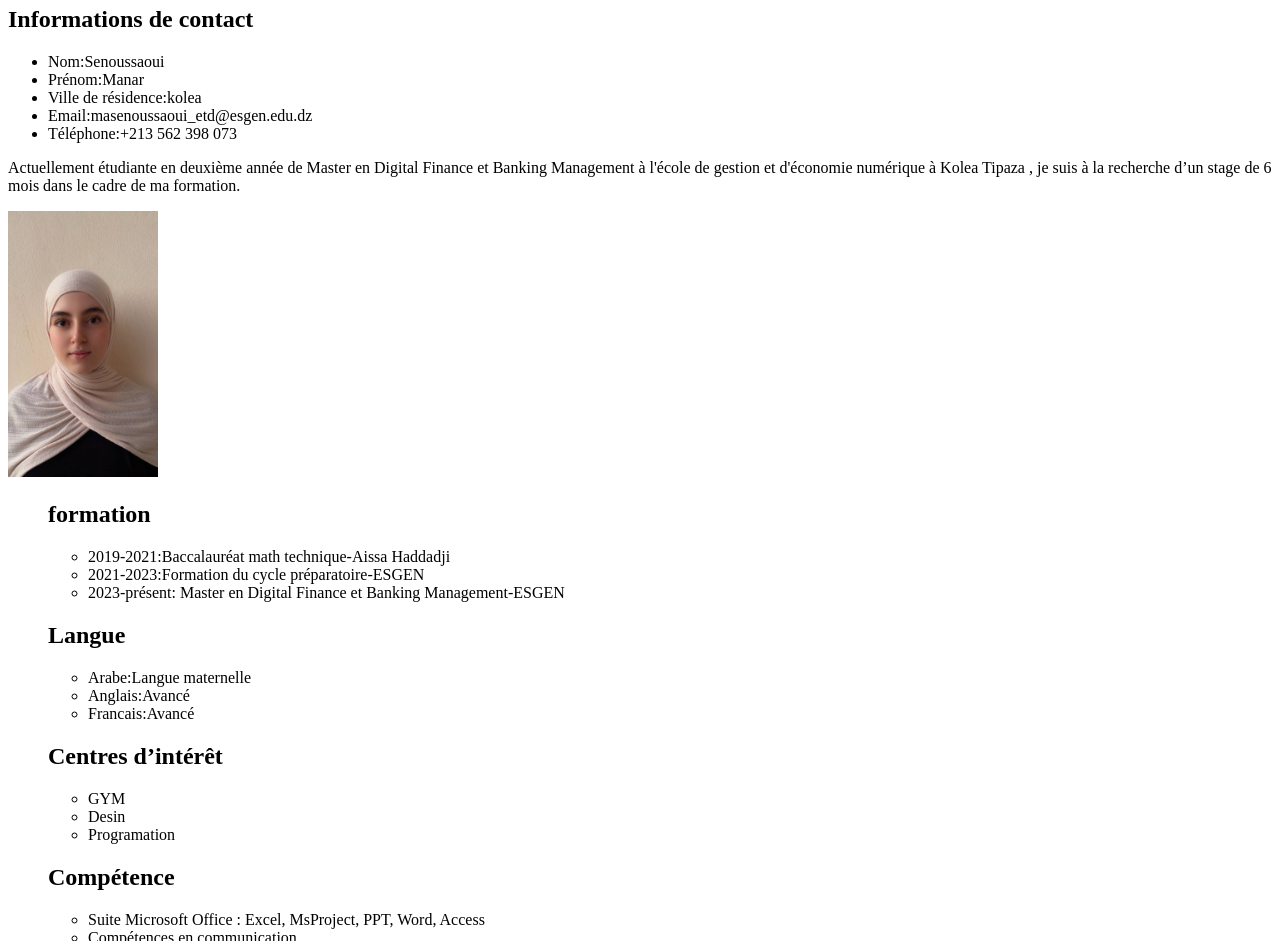
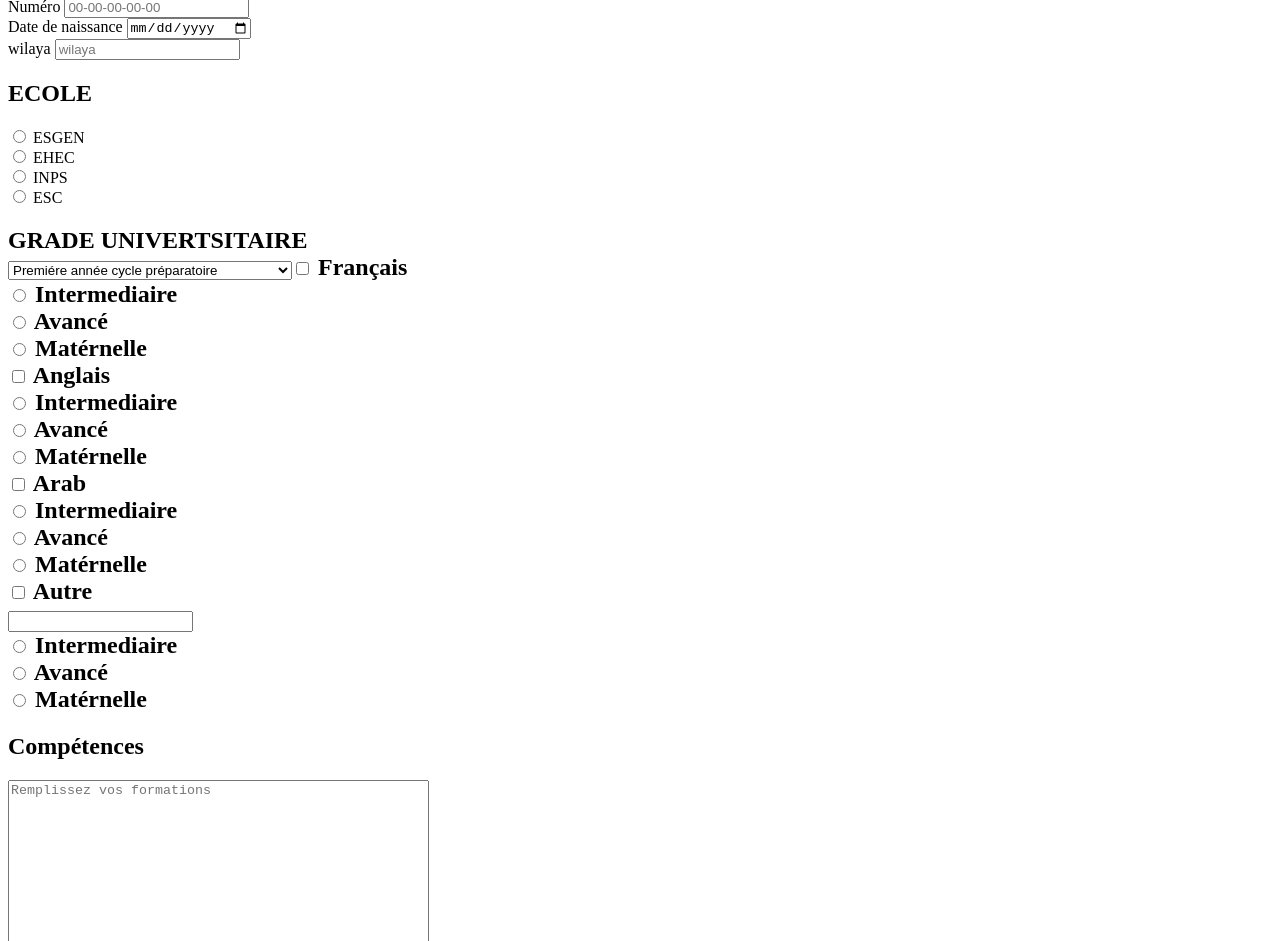
Before and after one commit to masenoussaoui/CV, a plain HTML site: page index.html in a window 1280 px wide. Shown: the part 74-1015 px from the top of the page. Drawn offline with Linux system fonts and the light colour scheme.

Commit message:
Add files via upload

```diff
--- a/index.html
+++ b/index.html
@@ -1,50 +1,90 @@
 <!DOCTYPE html>
 <html>
 <head>
-	<title>Senoussaoui Manar</title>
+<title>Senoussaoui</title>
 </head>
-<body>
-	<h1>Page personnel de nom prénom</h1>
-	<h2>Informations de contact</h2>
-	<ul>
-		<li>Nom:Senoussaoui</li>
-		<li>Prénom:Manar</li>
-		<li>Ville de résidence:kolea</li>
-		<li>Email:masenoussaoui_etd@esgen.edu.dz</li>
-		<li>Téléphone:+213 562 398 073</li>
-	</ul>
-	 <p>Actuellement étudiante en deuxième année de Master en Digital Finance et Banking Management à l'école de gestion et d'économie numérique à Kolea Tipaza , je suis à la recherche d’un stage de 6 mois dans le cadre de ma formation.</p>
-	 <img src="pic.jpg" width="150">
-	 <ol>
-	<h2>formation</h2>
-	<ul>
-		<li>2019-2021:Baccalauréat math technique-Aissa Haddadji</li>
-		<li>2021-2023:Formation du cycle préparatoire-ESGEN </li>
-		<LI>2023-présent: Master en Digital Finance et Banking Management-ESGEN</LI>
-		</ul>
-		<H2>Langue</H2>
-		<ul>
-			<li>Arabe:Langue maternelle</li>
-			<li>Anglais:Avancé</li>
-			<li>Francais:Avancé</li>
-		</ul>
-		<h2>Centres d’intérêt</h2>
-		<ul>
-			<li>GYM</li>
-			<LI>Desin</LI>
-			<li>Programation</li>
+<form action="index.php" method="post">
+<label for="Nom">Nom</label>
+<input id="Nom" type="test" placeholder="votre nom"required><br>
+<label for="prenom">Prénom</label>
+<input id="prenom" type="test" placeholder="votre prenom"required><br>
+<label for="email">Email</label>
+<input id="email" type="test" placeholder="email"required><br>
+<label for="numero">Numéro</label>
+<input id="numero" type="tel" placeholder="00-00-00-00-00"required max="10"pattern="[0]{1}[5-7]{1}[0-9]{8}"><br>
+<label for="date">Date de naissance</label>
+<input id="date" type="date"required><br>
+<label for="wilaya">wilaya</label>
+<input id="wilaya" type="test" placeholder="wilaya"required><br>
 
-		</ul>
-<h2>Compétence</h2>
-<ul>
-	<li>Suite Microsoft Office : Excel, MsProject, PPT, Word, Access</li>
-	<li>Compétences en communication</li>
-	<li>Développement web : HTML</li>
-</ul>
-<p>Pour plus d’informations, <a href="pageinfosup.html">ici</a>.</p>
-</body></p>
+<p><h2>ECOLE</h2>
+<input id="esgen" type="radio" name="ecole">
+<label for="esgen">ESGEN</label><br>
+<input id="EHEC" type="radio" name="ecole">
+<label for="EHEC">EHEC</label><br>
+<input id="INPS" type="radio" name="ecole">
+<label for="INPS">INPS</label><br>
+<input id="ESC" type="radio" name="ecole">
+<label for="ESC">ESC</label><br>
+<h2>
+<label for="grade universitaire">GRADE UNIVERTSITAIRE</label><br>
+<select id="GRADE UNIVERSITAIRE">
+<option value="PREMIERE ANNEE CYCLE PREPARATOIRE ">Premiére année cycle préparatoire</option>
+<option value="Deuxiéme CYCLE PREPARATOIRE">Deuxiéme année cycle préparatoire</option>
+<option value="PREMIERE ANNEE CYCLE MASTER TRONC COMMUN">Premiére année cycle master tronc commun</option>
+<option value="Deuxiéme année cycle master">Deuxieme année cycle master</option>
+<option value="troisiéme année cycle master">Troisiéme année cycle master</option>
+</h2>
+
+<p><h2>Langues</h2>
+<br>
+<input id="Français" type="checkbox" value="Français">
+<label for="Français">Français</label><br>
+<input id="IntermediaireF" type="radio" name="fr">
+<label for="IntermediaireF">Intermediaire </label><br>
+<input id="AvancéF" type="radio" value="AvancéF" name="fr">
+<label for="AvancéF">Avancé </label><br>
+<input id="MatérnelleF" type="radio" name="fr">
+<label for="MatérnelleF">Matérnelle </label><br>
 
 
-</ol>
+<input id="Anglais" type="checkbox" value="Anglais">
+<label for="Angalis">Anglais</label><br>
+<input id="IntermediaireA" type="radio" name="ang">
+<label for="IntermediaireA">Intermediaire </label><br>
+<input id="AvancéA" type="radio" value="AvancéA" name="ang">
+<label for="AvancéA">Avancé </label><br>
+<input id="MatérnelleA" type="radio" name="ang">
+<label for="MatérnelleA">Matérnelle </label><br>
+
+<input id="Arab" type="checkbox" value="Arab">
+<label for="Arab">Arab</label><br>
+<input id="IntermediaireAr" type="radio" name="arb">
+<label for="IntermediaireAr">Intermediaire </label><br>
+<input id="AvancéAr" type="radio" value="AvancéAr" name="arb">
+<label for="AvancéA">Avancé </label><br>
+<input id="MatérnelleAr" type="radio" name="arb">
+<label for="MatérnelleAr">Matérnelle </label><br>
+
+<input id="Autre" type="checkbox" value="Autre" name="aut">
+<label for="Autre">Autre</label><br>
+<input id="autres" type="text" ><br>
+<input id="IntermédiaireAutre" type="radio" name="aut">
+<label for="IntermdiaireAutre">Intermediaire </label><br>
+<input id="AvancéAr" type="radio" value="AvancéAr" name="aut">
+<label for="AvancéA">Avancé </label><br>
+<input id="MatérnelleAutre" type="radio" name="aut">
+<label for="MatérnelleAutre">Matérnelle </label><br>
+<h2><label for="Compétences" >Compétences</label><br></h2>
+<textarea id="Compétences" required rows="15" cols="50" placeholder="Remplissez vos formations"></textarea><br>
+<h2><label for="Centres d’intérêts" >Centres d’intérêts</label><br></h2>
+<textarea id="Centres d’intérêts" required rows="15" cols="50" placeholder="Remplissez vos formations"></textarea><br>
+</p>
+<input type="submit" >
+<input type="reset" >
+</from>
+ <body>
+
+
 </body>
 </html>
```
